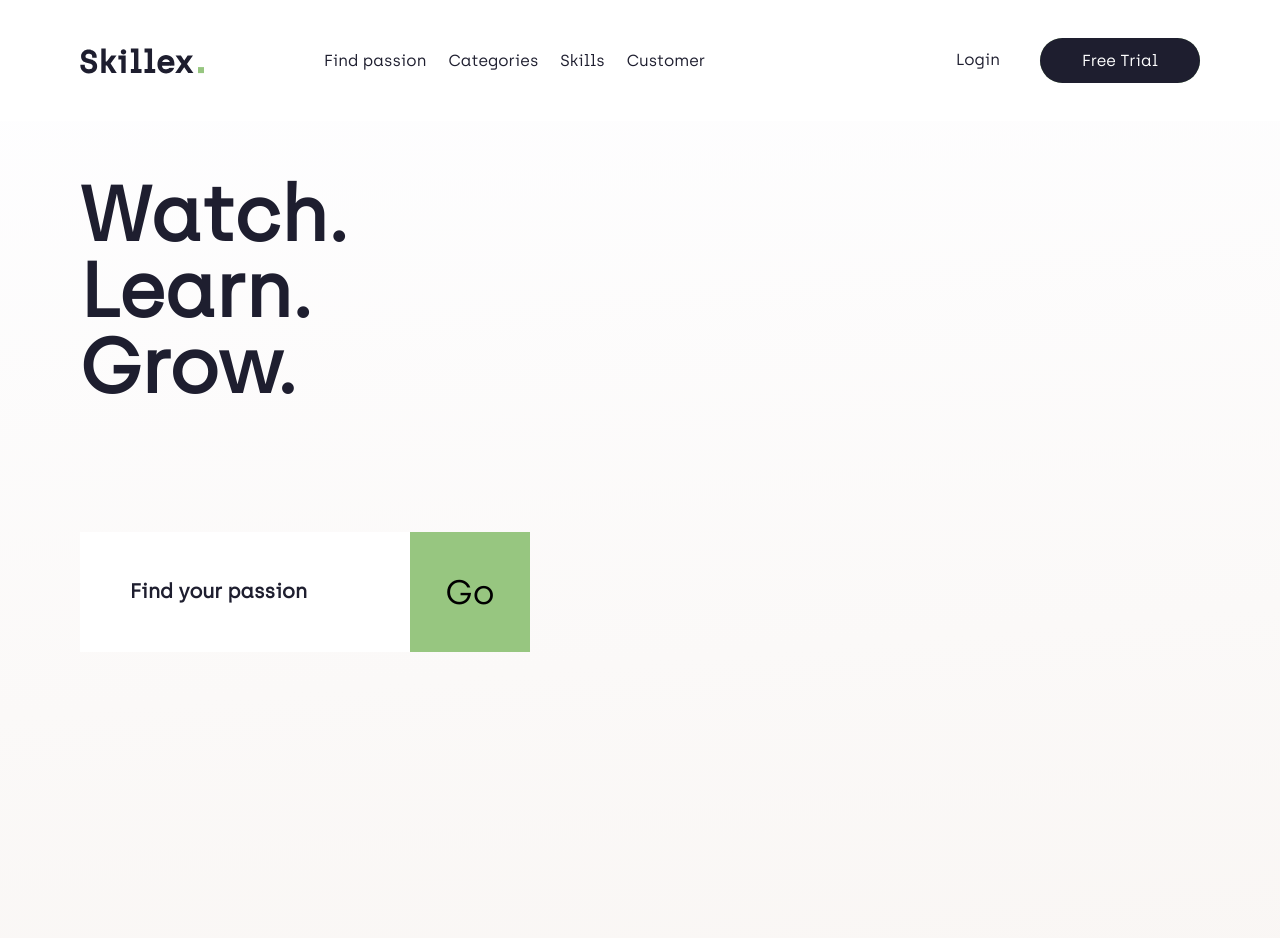
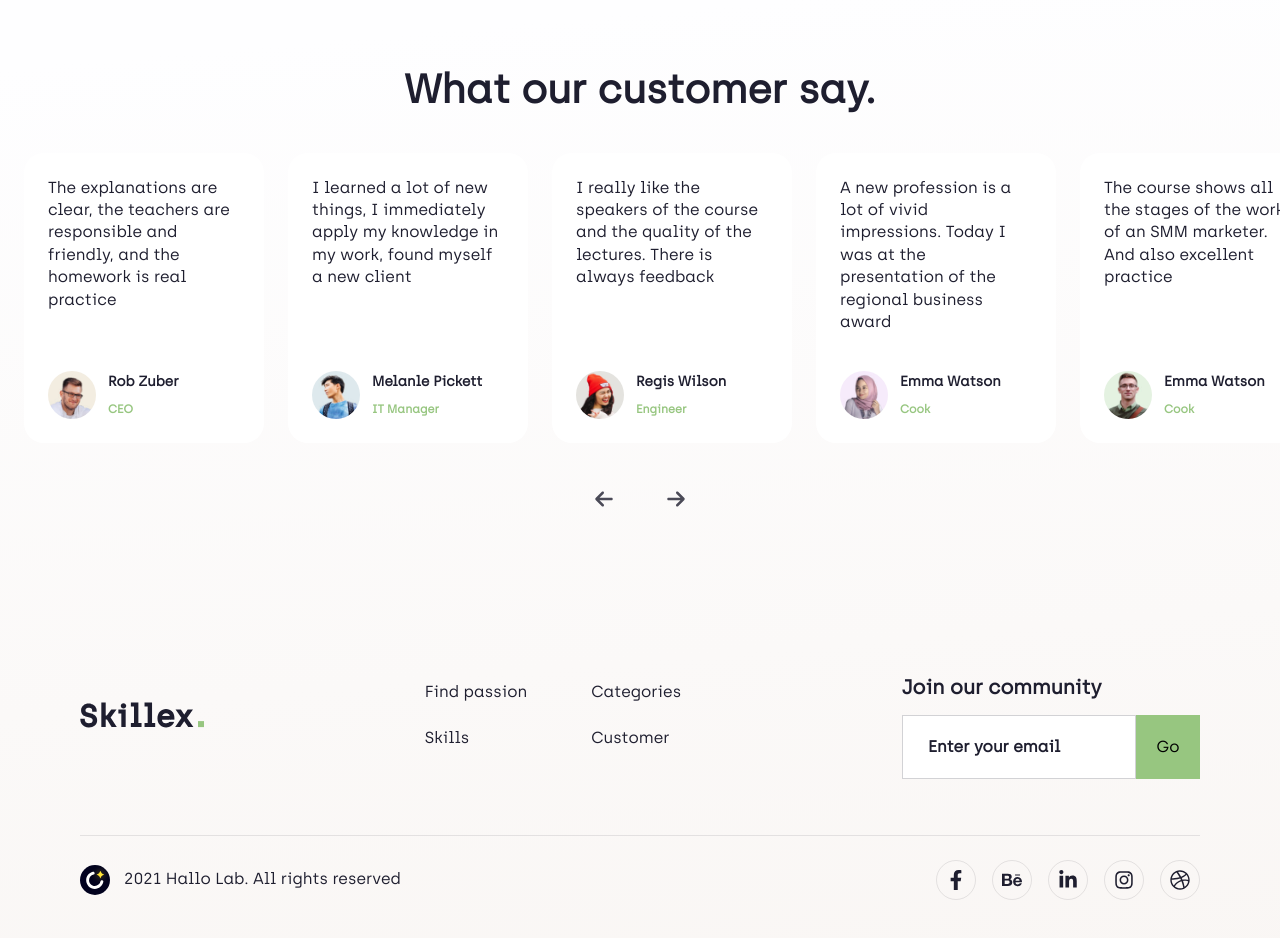
Before and after one commit to MathisHumbert/react-clone-skillex-website, a React (Create React App) app: page / in a window 1280 px wide. Both pictures are taken after a click on the item "Customer". Shown: the top 938 px of the page. Built offline with nearby package versions, Linux system fonts and the light colour scheme.

Commit message:
links scroll is done

```diff
--- a/src/App.js
+++ b/src/App.js
@@ -28,7 +28,7 @@ function App() {
   useEffect(() => {
     id.current = window.setInterval(() => {
       setTimer((timer) => timer - 1);
-    }, 1000);
+    }, 100);
   }, []);
 
   // run when the timer is done
@@ -40,12 +40,6 @@ function App() {
 
   return (
     <>
-      {preloader ? (
-        <div className="loader-wrapper absolute">
-          <h1>Flirty flowers</h1>
-          <h2>Rio de Janeiro</h2>
-        </div>
-      ) : (
       <main id="main-container" data-scroll-container>
         <Navbar />
         <Sidebar />
@@ -55,7 +49,6 @@ function App() {
         <Reviews />
         <ContactFooter />
       </main>
-      )}
     </>
   );
 }
--- a/src/sections/Contact_Footer/ContactFooter.js
+++ b/src/sections/Contact_Footer/ContactFooter.js
@@ -5,7 +5,7 @@ import Footer from './Footer';
 
 const ContactFooter = () => {
   return (
-    <Wrapper className="section" data-scroll-section data-scroll id="customer">
+    <Wrapper className="section" data-scroll-section data-scroll>
       <Contact />
       <Footer />
     </Wrapper>
--- a/src/sections/Navbar_Sidebar/Navbar.js
+++ b/src/sections/Navbar_Sidebar/Navbar.js
@@ -16,7 +16,13 @@ const Navbar = () => {
           <ul>
             {links.map((link) => {
               const { id, text, url } = link;
-              return <li key={id}>{text}</li>;
+              return (
+                <li key={id}>
+                  <a href={`#${url}`} data-scroll-to>
+                    {text}
+                  </a>
+                </li>
+              );
             })}
           </ul>
         </div>
--- a/src/sections/Reviews/Reviews.js
+++ b/src/sections/Reviews/Reviews.js
@@ -42,7 +42,7 @@ const Reviews = () => {
   };
 
   return (
-    <Wrapper data-scroll-section data-scroll id="reviews">
+    <Wrapper data-scroll-section data-scroll id="customer">
       <h1 className="animation-block">What our customer say.</h1>
       <article className="animation-block slider" ref={slider}>
         {reviewsData.map((item) => {
```
Lines whose indentation alone changed are shown as unchanged.
